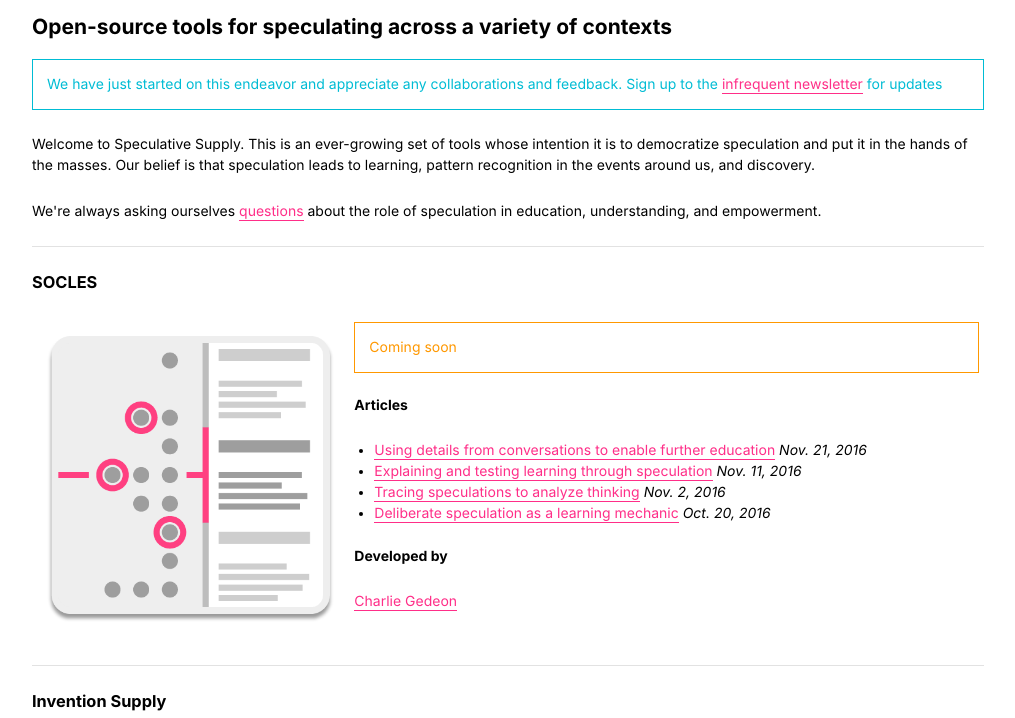
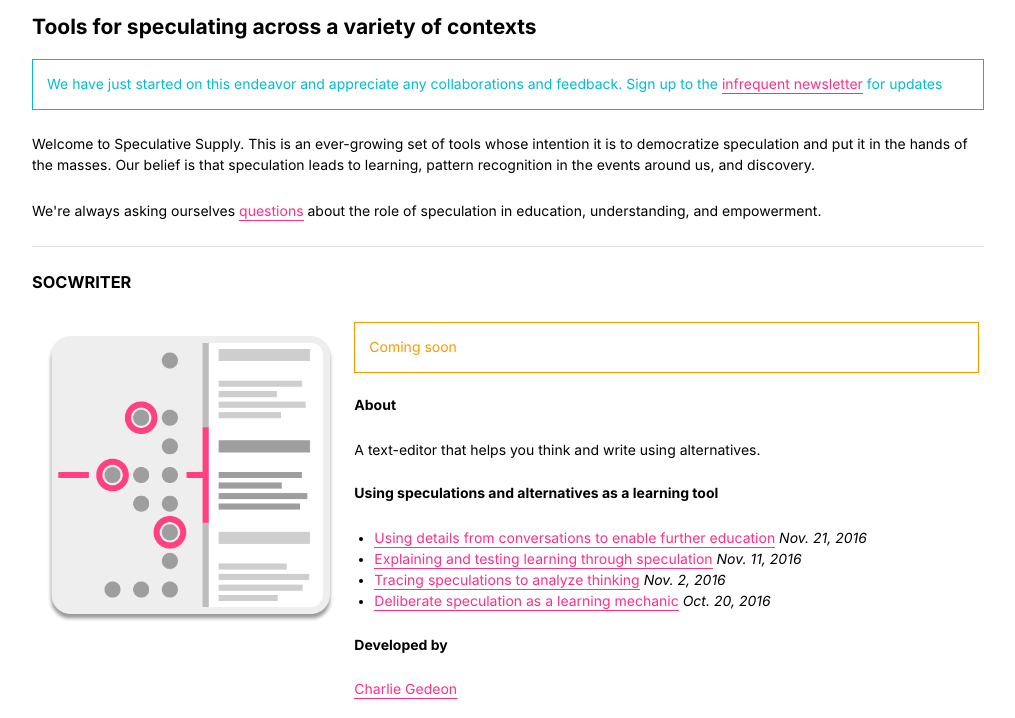
Before and after one commit to charlesgedeon/speculative-supply, a plain HTML site: page index.html in a window 1280 px wide. Shown: the part 82-800 px from the top of the page, without its empty margins (132-1147 px from the left). Drawn offline with Linux system fonts and the light colour scheme.

Commit message:
Updated SOCLES to SOCWRITER

```diff
--- a/index.html
+++ b/index.html
@@ -24,7 +24,7 @@
       <img src="/imgs/specusupplylogo.png" alt="logo" class="logo"/>
       <h1>Speculative Supply</h1>
     </nav>
-    <h2>Open-source tools for speculating across a variety of contexts</h2>
+    <h2>Tools for speculating across a variety of contexts</h2>
     <div class="alert alert-info">We have just started on this endeavor and appreciate any collaborations and feedback. Sign up to the <a href="https://tinyletter.com/speculativesupply">infrequent newsletter</a> for updates</div>
     <p>
       Welcome to Speculative Supply. This is an ever-growing set of tools whose intention it is to democratize speculation and put it in the hands of the masses. Our belief is that speculation leads to learning, pattern recognition in the events around us, and discovery.
@@ -33,14 +33,16 @@
       We're always asking ourselves <a href="/questions.html">questions</a> about the role of speculation in education, understanding, and empowerment.
     </p>
     <hr>
-    <h3>SOCLES</h3>
+    <h3>SOCWRITER</h3>
     <div class="grid">
       <div class="cell -4of12 toolimg">
-        <img src="/imgs/specSup_socles.png" alt="SOCLES Card Icon" />
+        <img src="/imgs/specSup_socles.png" alt="SOCWRITER Card Icon" />
       </div>
       <div class="cell -8of12">
         <div class="alert alert-warning">Coming soon</div>
-        <h4>Articles</h4>
+        <h4>About</h4>
+        <p>A text-editor that helps you think and write using alternatives.</p>
+        <h4>Using speculations and alternatives as a learning tool</h4>
         <ul>
           <li><a href="https://charliegedeon.com/using-details-from-conversations-to-enable-further-education-5d9d2ab82000#.igsqo44ae">Using details from conversations to enable further education</a> <em>Nov. 21, 2016</em></li>
           <li><a href="https://charliegedeon.com/explaining-and-testing-learning-through-speculation-3fb1cddc0d8d#.bkqxfs589">Explaining and testing learning through speculation</a> <em>Nov. 11, 2016</em></li>
```
